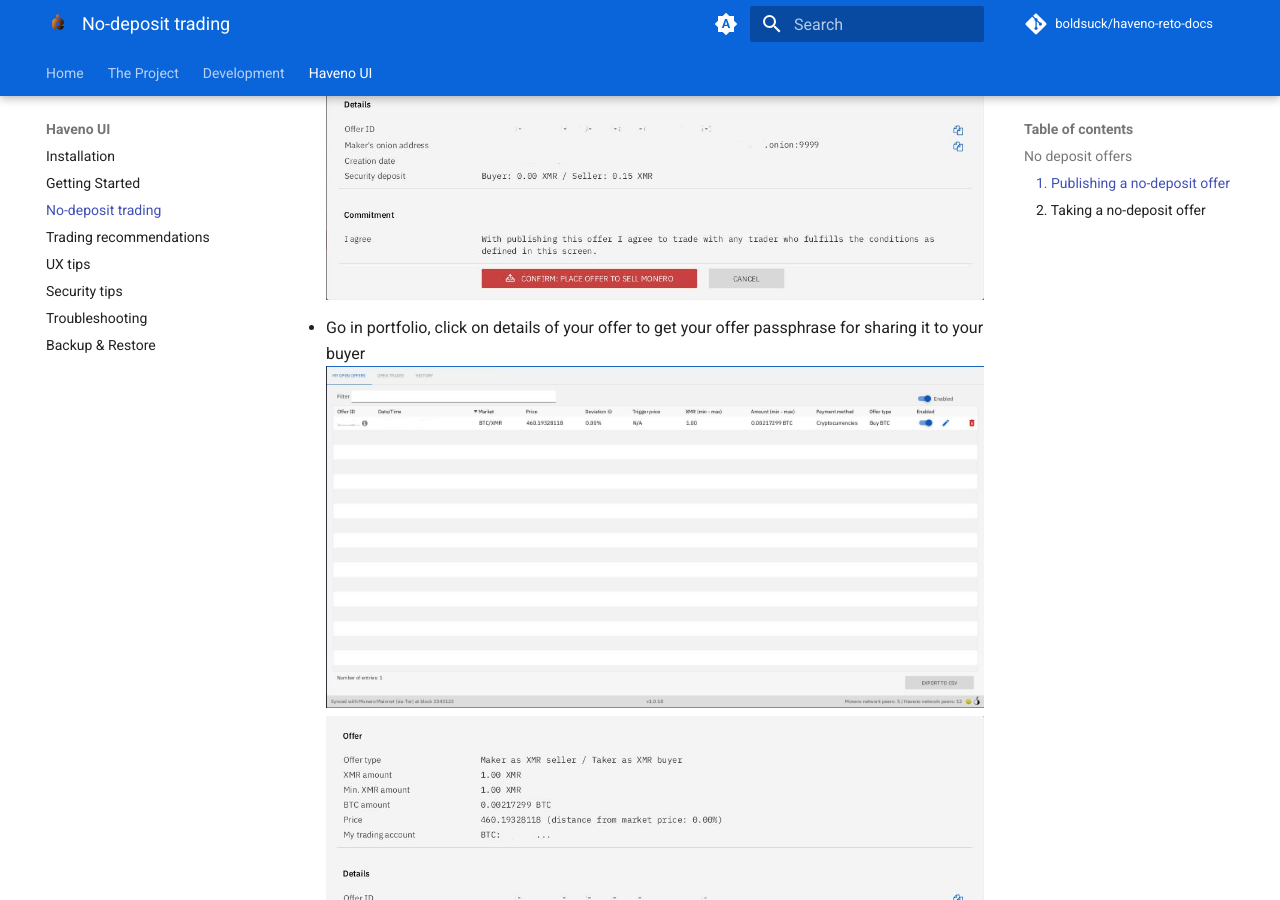
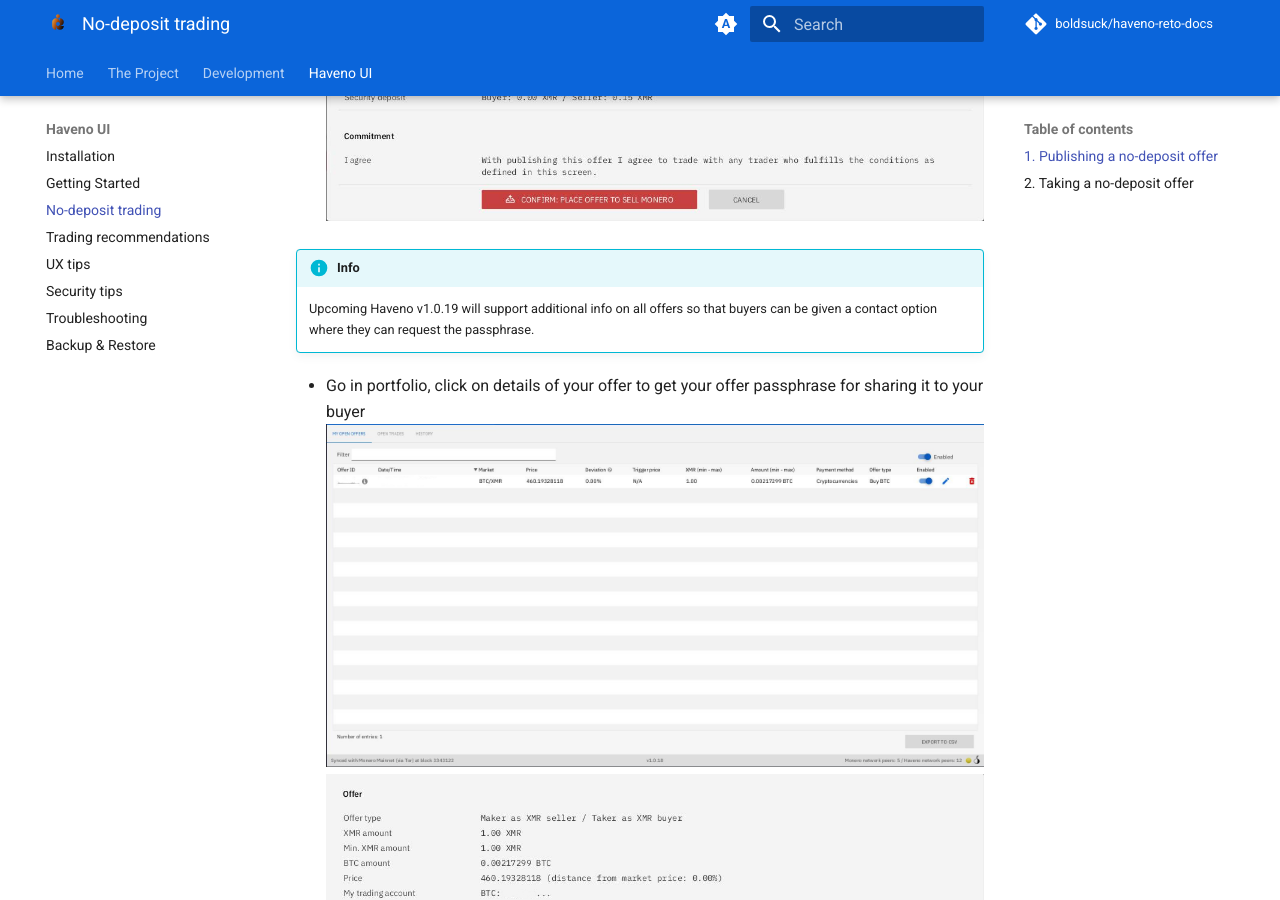
Before and after one commit to boldsuck/haveno-reto-docs, an MkDocs documentation site: the page built from docs/haveno-ui/no_deposit.md, in a window 1280 px wide and 900 px high, scrolled down 1379 px. Built offline with MkDocs 1.6.1 and Material for MkDocs 9.7.7, drawn with Linux system fonts in a browser that asks for light colours; plug-ins that fetch from the network failed and are left out; comment, search, counter and statistics services are not loaded; the version menu is left out.

Commit message:
Update no_deposit.md

```diff
--- a/docs/haveno-ui/no_deposit.md
+++ b/docs/haveno-ui/no_deposit.md
@@ -1,15 +1,22 @@
-## No deposit offers
+# No deposit offers
+
 RetoSwap allows selling no-deposit offers limited to 1.5 XMR, for newbies who wants to buy their first XMR.
 
 !!! info
-  Those offers are passphrase protected for avoiding regular risks of no-deposit trading (scams, walking away & more activities that can't be financially penalized without a deposit). So a seller must take care when offering this solution.
+    Those offers are passphrase protected for avoiding regular risks of no-deposit trading (scams, walking away & more activities that can't be financially penalized without a deposit). So a seller must take care when offering this solution.
 
 #### 1. Publishing a no-deposit offer
+
 - Create a new offer to sell XMR and make sure to turn-on 'no deposit required from buyer (passphrase protected)' ![Image](../resources/img/haveno-ui/no_deposit/make_offer.jpg)
 - Review and confirm offer publishing ![Image](../resources/img/haveno-ui/no_deposit/confirm_making_offer.jpg) ![Image](../resources/img/haveno-ui/no_deposit/confirm_publish_offer.jpg)
+
+!!! info
+    Upcoming Haveno v1.0.19 will support additional info on all offers so that buyers can be given a contact option where they can request the passphrase.
+
 - Go in portfolio, click on details of your offer to get your offer passphrase for sharing it to your buyer ![Image](../resources/img/haveno-ui/no_deposit/open_offers.jpg) ![Image](../resources/img/haveno-ui/no_deposit/offer_details.jpg)
 
 #### 2. Taking a no-deposit offer
+
 - Click on 'no-deposit' & click on the offer you want to take. ![Image](../resources/img/haveno-ui/no_deposit/view_no-deposit_offers.jpg) ![Image](../resources/img/haveno-ui/no_deposit/select_offer.jpg)
 - Confirm taking an offer & enter the offer passphrase you got from the seller. ![Image](../resources/img/haveno-ui/no_deposit/confirm_taking_offer.jpg) ![Image](../resources/img/haveno-ui/no_deposit/enter_offer_passphrase.jpg)
 
```
